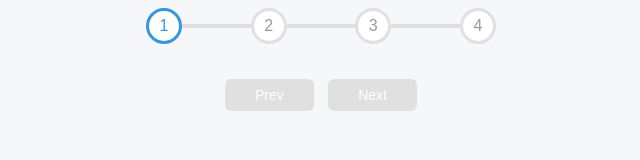
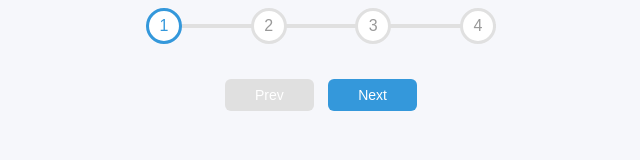
Before and after one commit to cho-ye-ji/The-Vanilla-Vault, a plain HTML site: page 02-progress-steps/index.html in a window 1280 px wide. Shown: the whole page, without its empty margins (319-959 px from the left). Drawn offline with Linux system fonts and the light colour scheme.

Commit message:
버튼 스타일 추가

```diff
--- a/02-progress-steps/index.html
+++ b/02-progress-steps/index.html
@@ -17,7 +17,7 @@
         <div class="circle">4</div>
       </div>
       <button class="btn" id="prev" disabled>Prev</button>
-      <button class="btn" id="next" disabled>Next</button>
+      <button class="btn" id="next">Next</button>
     </div>
   </body>
 </html>
--- a/assets/css/scss/project-styles-02.scss
+++ b/assets/css/scss/project-styles-02.scss
@@ -81,6 +81,7 @@ body {
   }
   &:disabled {
     background-color: var(--line-border-empty);
+    cursor: not-allowed;
   }
   &:active {
     transform: scale(0.98);
```
Also changed, not shown: assets/css/project-styles-02.css.
